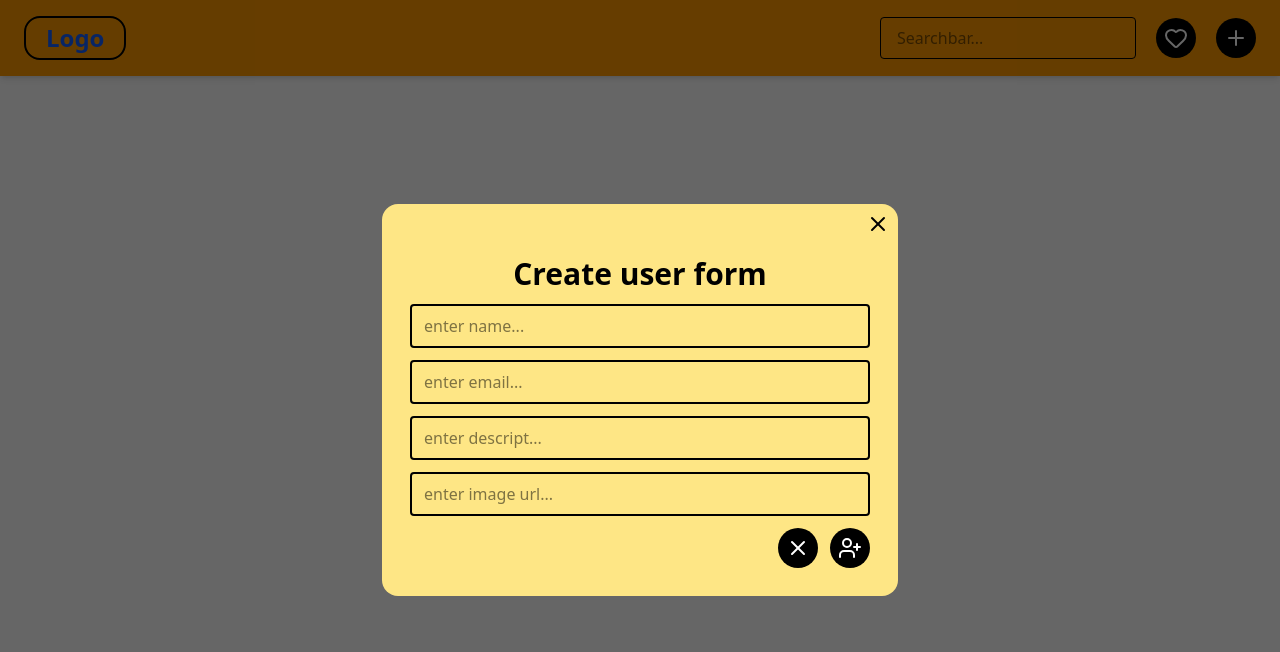
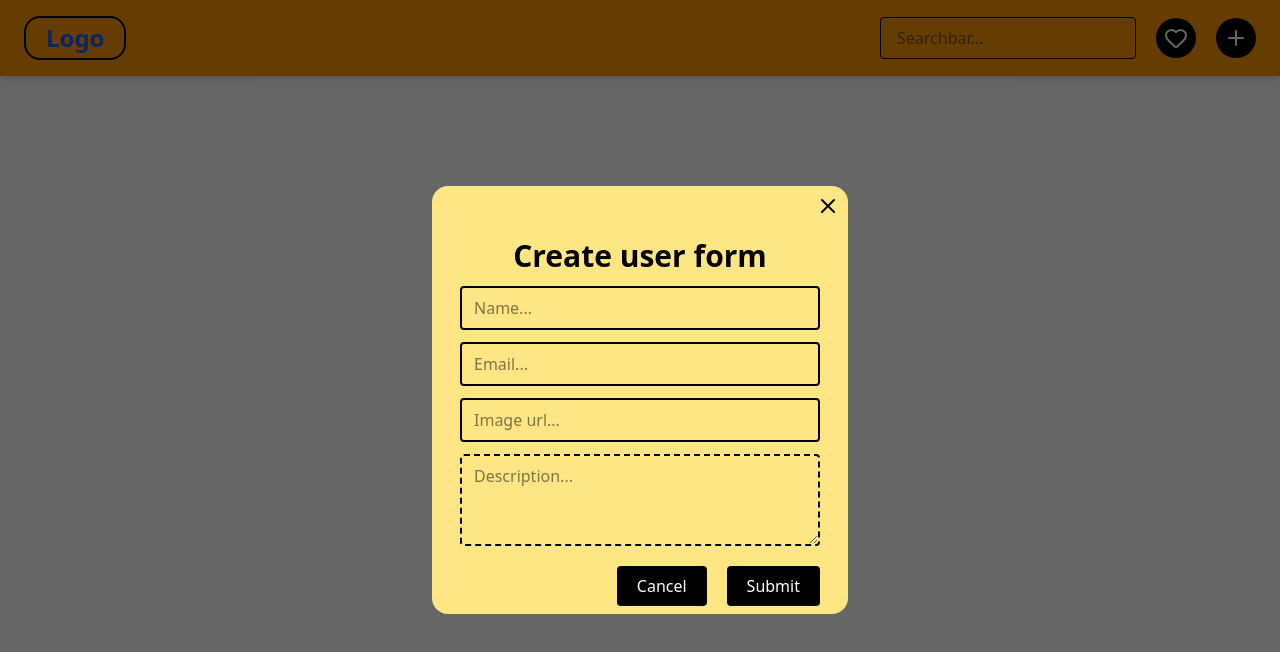
Before and after one commit to SheleshSingh/react-with-rtk-project-1pm-batch, a React (Vite) app: page / in a window 1280 px wide. Both pictures are taken after a click on the button 1236 px from the left and 38 px from the top of the page. Shown: the top 652 px of the page. Built offline with nearby package versions, Linux system fonts and the light colour scheme.

Commit message:
modifide dialog

```diff
--- a/src/components/Dialog.jsx
+++ b/src/components/Dialog.jsx
@@ -1,20 +1,34 @@
 import { X } from "lucide-react";
-import React from "react";
 
-const Dialog = ({ setOpen, children }) => {
+const Dialog = ({ setOpen, children, formId }) => {
   return (
     <div
       onClick={() => setOpen(false)}
       className="w-full h-screen bg-black/60 fixed top-0 left-0 flex items-center justify-center"
     >
-      <div className=" bg-amber-200 p-2 rounded-2xl">
+      <div
+        onClick={(e) => e.stopPropagation()}
+        className=" bg-amber-200 p-2 rounded-2xl"
+      >
         <button
           onClick={() => setOpen(false)}
           className="text-black w-full flex justify-end cursor-pointer"
         >
           <X />
         </button>
+        <h1 className="text-center text-3xl font-semibold"></h1>
         {children}
+        <div className="flex justify-end gap-5 px-5">
+          <button className="bg-black text-white px-5 py-2 rounded active:scale-80 transition duration-400">
+            Cancel
+          </button>
+          <button
+            htmlForm={formId}
+            className="bg-black text-white px-5 py-2 rounded active:scale-80 transition duration-400"
+          >
+            Submit
+          </button>
+        </div>
       </div>
     </div>
   );
--- a/src/components/Header.jsx
+++ b/src/components/Header.jsx
@@ -28,7 +28,7 @@ const Header = () => {
         </button>
       </div>
       {open && (
-        <Dialog setOpen={setOpen}>
+        <Dialog setOpen={setOpen} formId={"userCreate"}>
           <CreateForm />
         </Dialog>
       )}
--- a/src/components/form/CreateForm.jsx
+++ b/src/components/form/CreateForm.jsx
@@ -2,36 +2,37 @@ import { UserPlus, X } from "lucide-react";
 
 const CreateForm = () => {
   return (
-    <div className="w-125 h-fit flex flex-col gap-3 p-5">
+    <div className="w-100 h-fit flex flex-col gap-3 p-5">
       <h1 className="text-center text-3xl font-semibold">Create user form </h1>
       <input
         type="text"
-        placeholder="enter name..."
+        placeholder="Name..."
         className="border-2 rounded outline-none px-3 py-2"
       />
       <input
         type="text"
-        placeholder="enter email..."
+        placeholder="Email..."
         className="border-2 rounded outline-none px-3 py-2"
       />
       <input
         type="text"
-        placeholder="enter descript..."
+        placeholder="Image url..."
         className="border-2 rounded outline-none px-3 py-2"
       />
-      <input
+      <textarea
+        rows={3}
         type="text"
-        placeholder="enter image url..."
-        className="border-2 rounded outline-none px-3 py-2"
+        placeholder="Description..."
+        className="border-2 border-dashed rounded outline-none px-3 py-2"
       />
-      <div className="flex justify-end gap-3">
+      {/* <div className="flex justify-end gap-3">
         <div className="w-10 h-10 bg-black rounded-full  flex items-center justify-center text-white  cursor-pointer active:scale-80 transition duration-400">
           <X />
         </div>
         <button className="w-10 h-10 bg-black rounded-full  flex items-center justify-center text-white  cursor-pointer active:scale-80 transition duration-400">
           <UserPlus />
         </button>
-      </div>
+      </div> */}
     </div>
   );
 };
```
